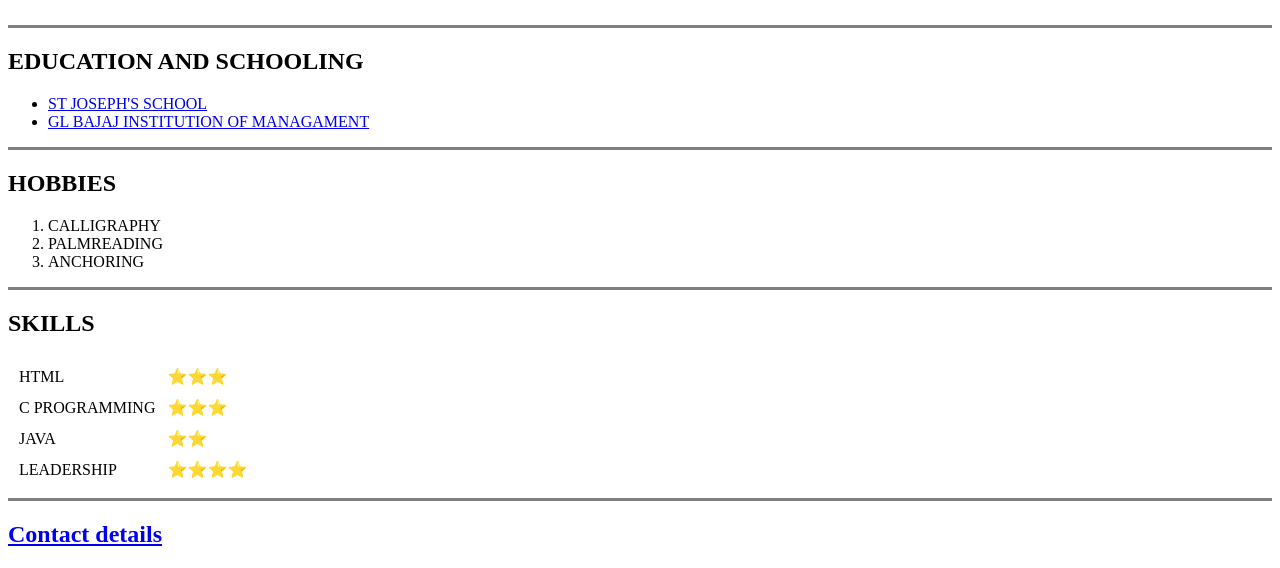
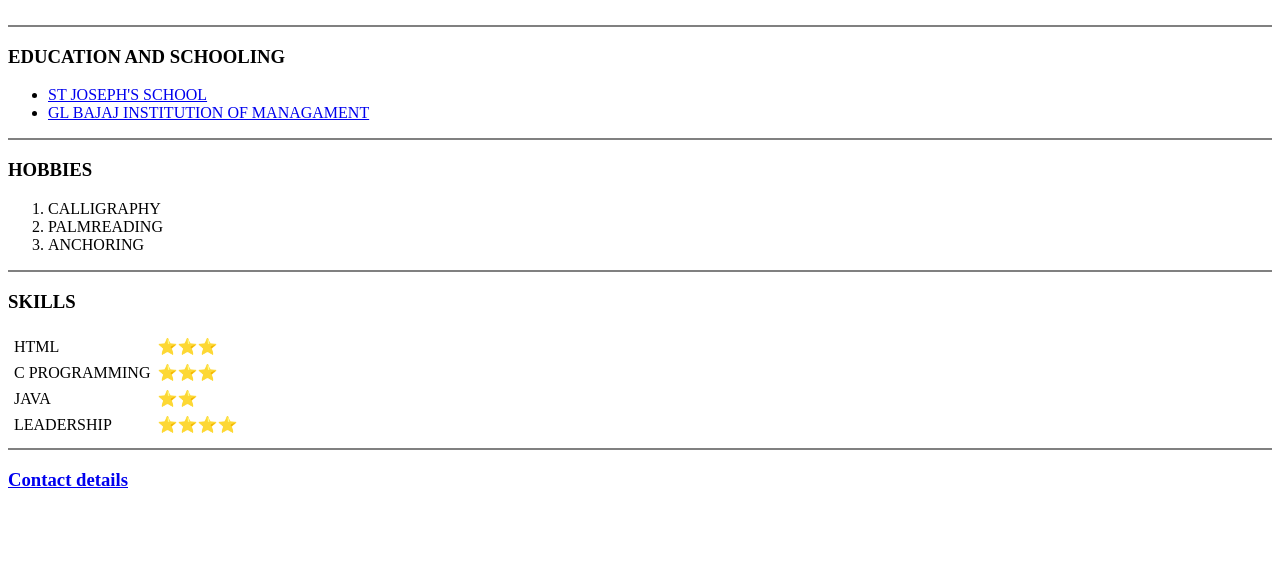
Before and after one commit to 9818kritika/cv, a plain HTML site: page index.html in a window 1280 px wide. Shown: the part 337-905 px from the top of the page. After the commit the page ends 847 px from the top, so only its background shows below. Drawn offline with Linux system fonts and the light colour scheme.

Commit message:
Update index.html

```diff
--- a/index.html
+++ b/index.html
@@ -3,7 +3,7 @@
 
 <head>
   <meta charset="utf-8">
-  <title>🌏KRITIKA'S SITE</title>
+  <title>KRITIKA'S SITE</title>
 </head>
 
 <body>
@@ -21,23 +21,23 @@
 
 
   </table>
-  <hr SIZE="3" , noshade>
-  <h2>EDUCATION AND SCHOOLING</h2>
+  <hr SIZE="2" , noshade>
+  <h3>EDUCATION AND SCHOOLING</h3>
   <ul>
     <li> <a href="https://www.stjosephsgn.com/">ST JOSEPH'S SCHOOL</a></li>
     <li><a href="https://www.glbitm.org/engineering-college-in-uttar-pradesh/">GL BAJAJ INSTITUTION OF MANAGAMENT</a></li>
 
   </ul>
-  <hr SIZE="3" , noshade>
-  <h2>HOBBIES</h2>
+  <hr SIZE="2" , noshade>
+  <h3>HOBBIES</h3>
   <ol>
     <li>CALLIGRAPHY</li>
     <li>PALMREADING</li>
     <li>ANCHORING</li>
 </ol>
-    <hr size="3" , noshade>
-    <h2>SKILLS</h2>
-    <table cellspacing="10">
+    <hr size="2" , noshade>
+    <h3>SKILLS</h3>
+    <table cellspacing="5">
       <tr>
         <td>HTML</td>
         <td>⭐⭐⭐</td>
@@ -57,9 +57,9 @@
         <td>⭐⭐⭐⭐</td>
       </tr>
     </table>
-    <hr SIZE="3" , noshade>
+    <hr SIZE="2" , noshade>
     <a href="contact.html">
-      <h2>Contact details</h2>
+      <h3>Contact details</h3>
     </a>
 </body>
 
```
